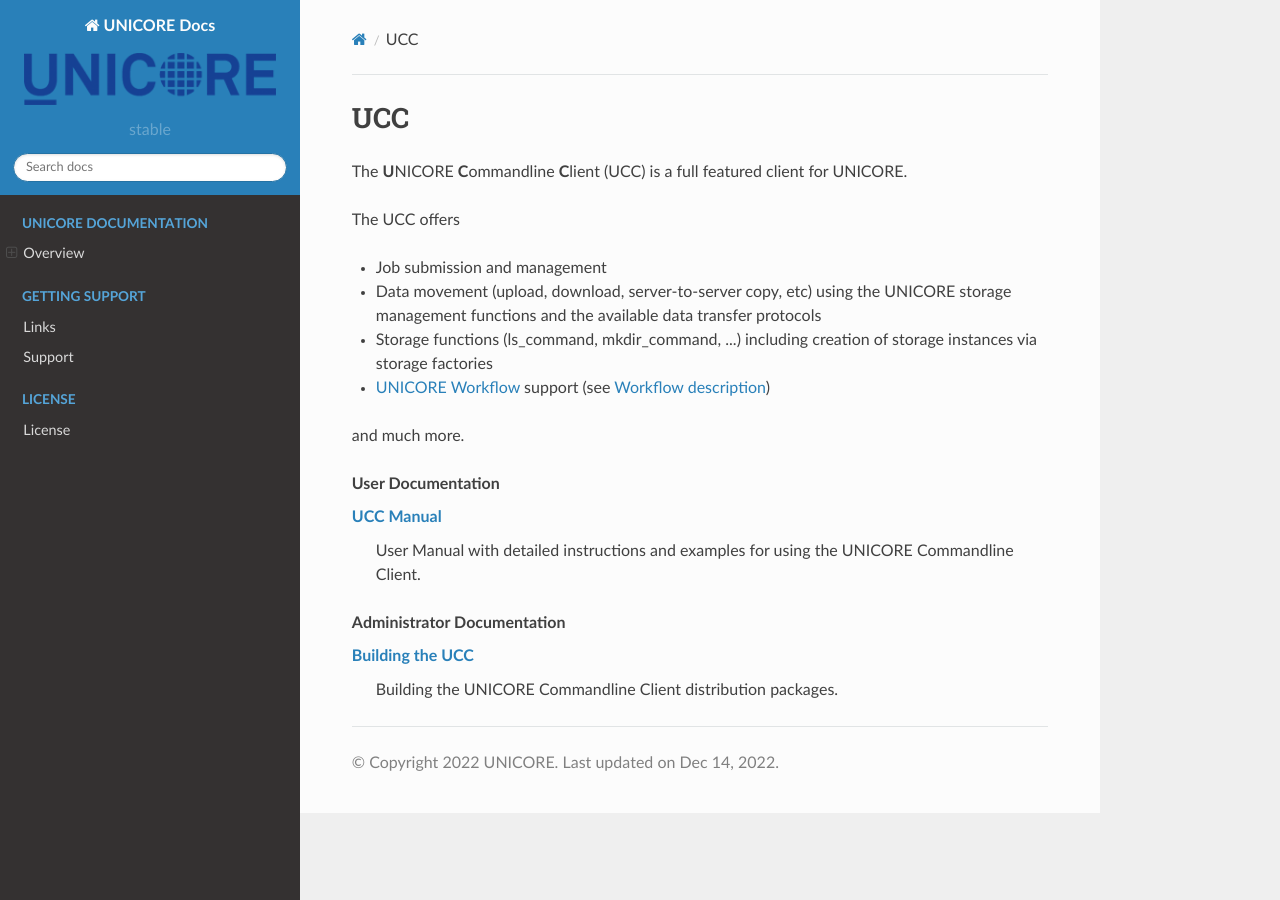
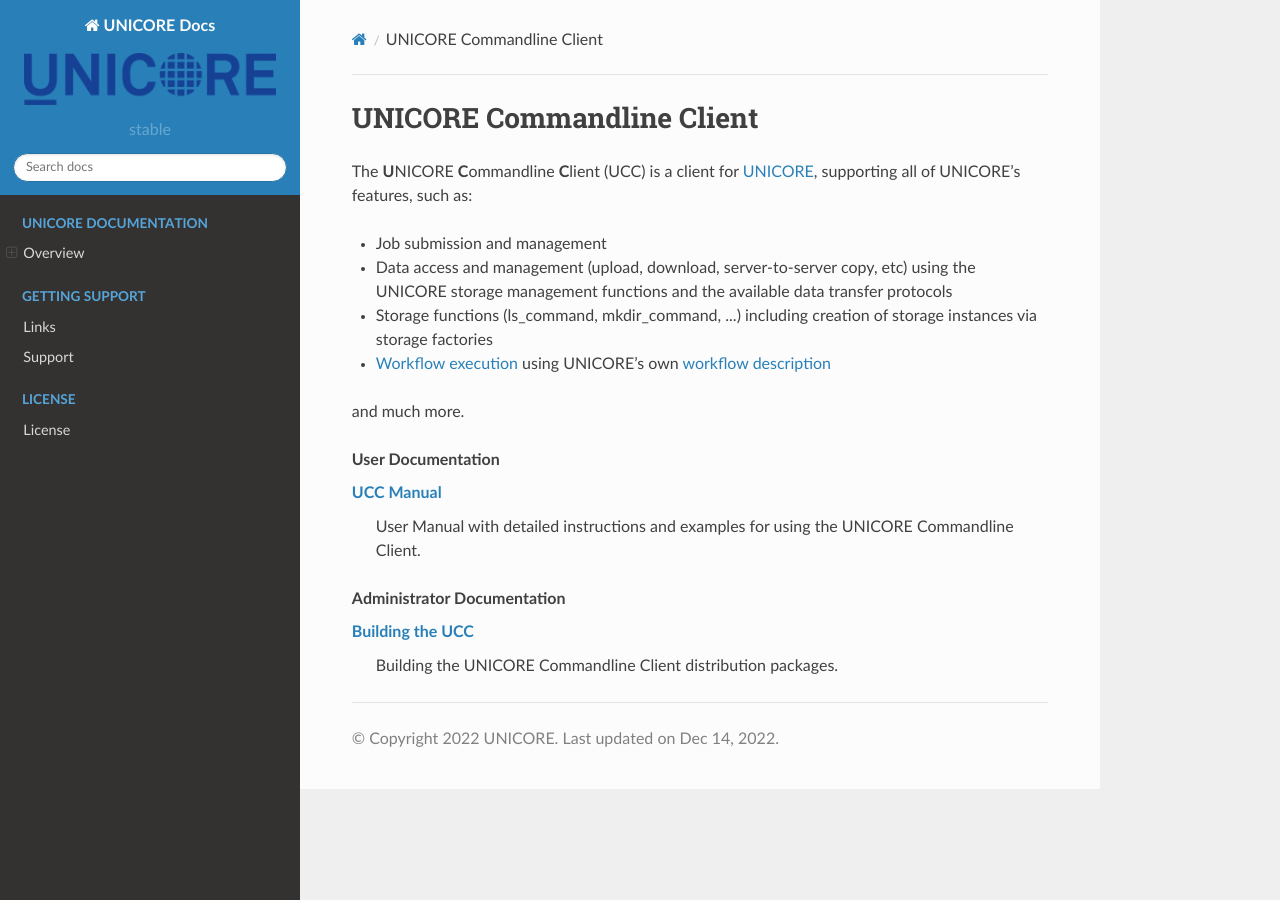
Before and after one commit to UNICORE-EU/unicore-docs, a Sphinx documentation site: the page built from source/user-docs/ucc/index.rst, in a window 1280 px wide. Built offline with Sphinx 7.4.7 and the Read the Docs theme 2.0.0, drawn with Linux system fonts in a browser that asks for light colours.

Commit message:
make ucc landing page a little harder to misunderstand

```diff
--- a/source/user-docs/ucc/index.rst
+++ b/source/user-docs/ucc/index.rst
@@ -1,22 +1,20 @@
 .. _ucc:
 
-UCC
-***
+UNICORE Commandline Client
+**************************
 
-The **U**\ NICORE **C**\ ommandline **C**\ lient (UCC) is a full featured
-client for UNICORE.
-
-The UCC offers
+The **U**\ NICORE **C**\ ommandline **C**\ lient (UCC) is a client for :ref:`UNICORE <unicore-overview>`,
+supporting all of UNICORE's features, such as:
 
 * :ref:`Job submission and management <ucc_jobs>`
 
-* :ref:`Data movement <ucc_datamanagement>` (upload, download, server-to-server copy, etc) using the UNICORE
+* :ref:`Data access and management <ucc_datamanagement>` (upload, download, server-to-server copy, etc) using the UNICORE
   storage management functions and the available data transfer protocols
 
 * Storage functions (:ref:`ls_command`, :ref:`mkdir_command`, \.\.\.) including creation of storage instances
   via storage factories
 
-* :ref:`UNICORE Workflow <workflow>` support (see :ref:`workflow-description`)
+* :ref:`Workflow execution <workflow>` using UNICORE's own :ref:`workflow description<workflow-description>`
 
 and much more.
 
```
